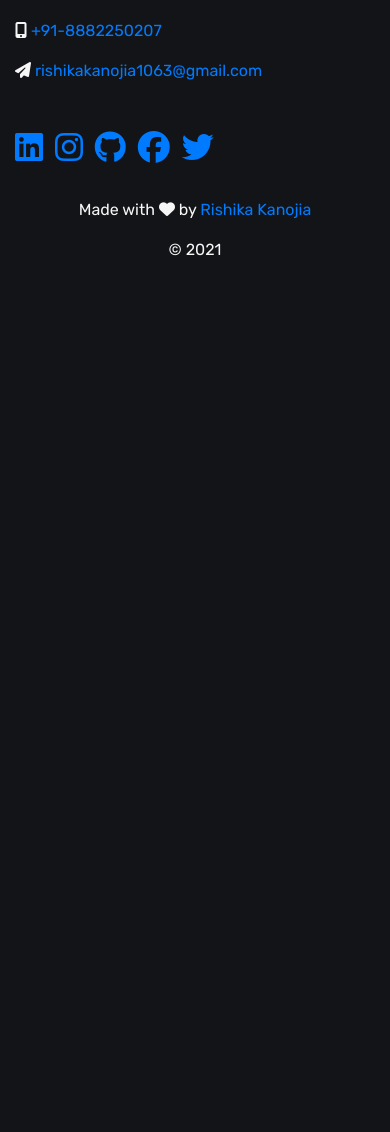
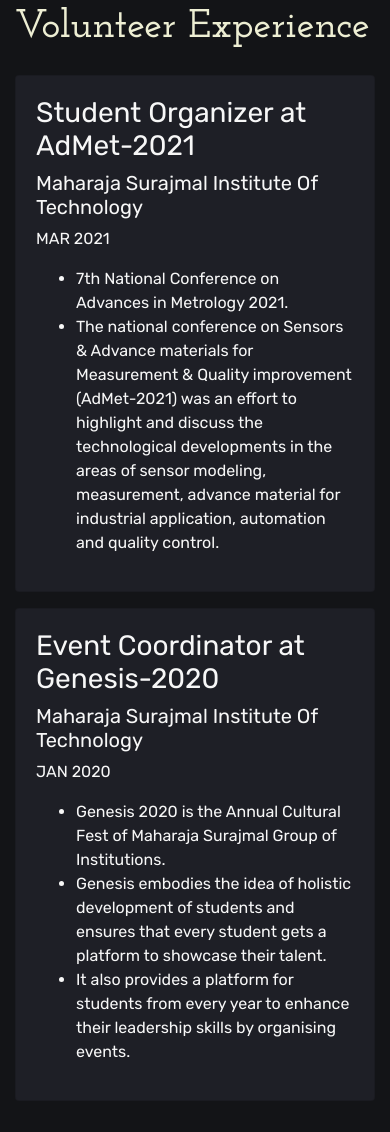
Before and after one commit to Rishikakanojia/Rishikakanojia.github.io, a plain HTML site: page index.html in a window 390 px wide. Shown: the part 6297-7429 px from the top of the page. Before the commit the page ends 6575 px from the top, so only its background shows below. Drawn offline with nearby package versions, Linux system fonts and the light colour scheme.

Commit message:
volunteer experience

```diff
--- a/index.html
+++ b/index.html
@@ -339,6 +339,47 @@
         </div>
     </section>
 
+     <!-- Volunteer Section -->
+    <section id="community">
+        <div class="container">
+            <h1 class="abc">Volunteer Experience</h1>
+
+            <div class="row py-3" >
+                <div class="col-md-6 mb-3" data-aos="fade-right" >
+                    <div class="card">
+                        <div class="card-body" >
+                            <h3>Student Organizer at AdMet-2021</h3>
+                            <h5>Maharaja Surajmal Institute Of Technology</h5>
+                            <p>MAR 2021</p>
+
+                            <ul>
+                                <li>7th National Conference on Advances in Metrology 2021.</li>
+                                <li>The national conference on Sensors & Advance materials for Measurement & Quality improvement (AdMet-2021) was an effort to highlight and discuss the technological developments in the areas of sensor modeling, measurement, advance material for industrial application, automation and quality control. </li>
+
+                            </ul>
+                        </div>
+                    </div>
+                </div>
+
+                <div class="col-md-6" data-aos="fade-left">
+                    <div class="card">
+                        <div class="card-body">
+                            <h3>Event Coordinator at Genesis-2020</h3>
+                            <h5>Maharaja Surajmal Institute Of Technology</h5>
+                            <p>JAN 2020</p>
+
+                            <ul>
+                                <li>Genesis 2020 is the Annual Cultural Fest of Maharaja Surajmal Group of Institutions.</li>
+                                <li>Genesis embodies the idea of holistic development of students and ensures that every student gets a platform to showcase their talent.</li>
+                                <li>It also provides a platform for students from every year to enhance their leadership skills by organising events.</li>
+                            </ul>
+                        </div>
+                    </div>
+                </div>
+            </div>
+        </div>
+    </section>
+
     <!-- FOOTER -->
     <footer id="contact" class = " developers container">
          <div class="row py-3" >
```
